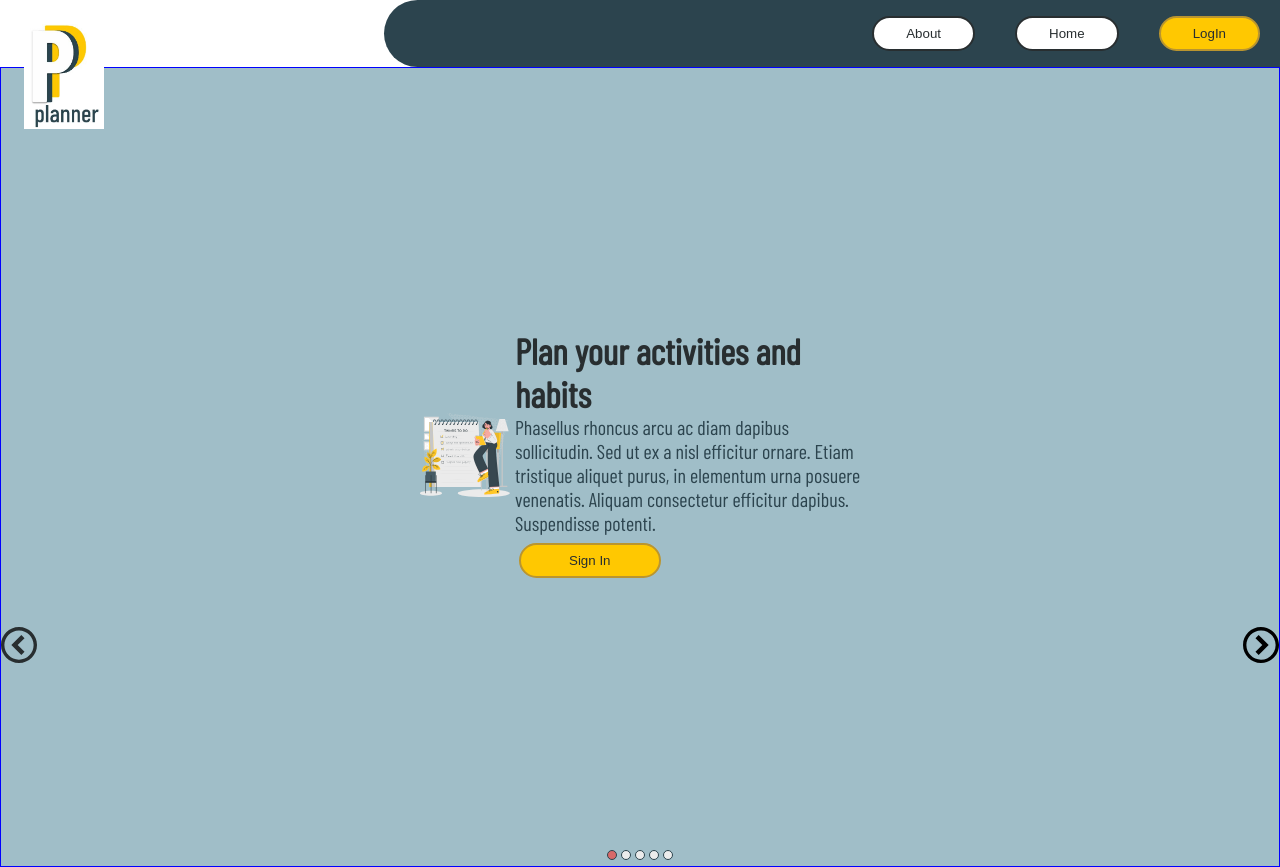
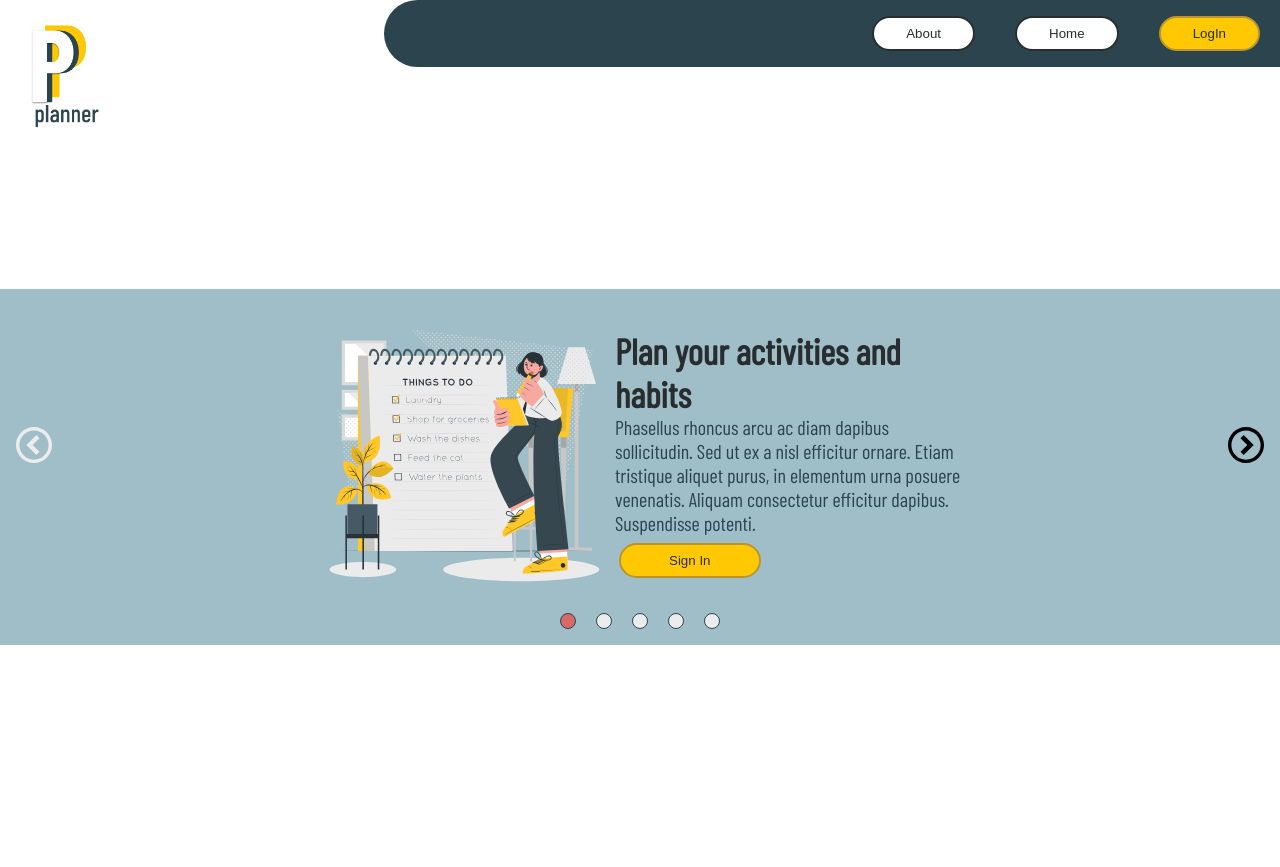
Before and after one commit to monika1127/PlannerApp, a React (Create React App) app: page /about in a window 1280 px wide. Shown: the top 867 px of the page. Built offline with nearby package versions, Linux system fonts and the light colour scheme.

Commit message:
slider - layout finished

```diff
--- a/src/stylesheet/application.css
+++ b/src/stylesheet/application.css
@@ -31,28 +31,37 @@
 }
 
 @media (min-width: 768px) {
-  .about-info {
+  .about-info .about-info {
     -webkit-box-orient: horizontal;
     -webkit-box-direction: normal;
         -ms-flex-direction: row;
             flex-direction: row;
   }
-  .about-info .about-info__image {
-    max-height: 300px;
-    max-width: 300px;
+  .about-info .about-info__image img {
+    width: 300px;
+    height: 300px;
   }
   .about-info .about-info__details {
     max-width: 350px;
   }
 }
 
-@media (min-width: 768px) and (min-width: 998px) {
-  .about-info__image {
-    max-height: 400px;
-    max-width: 400px;
+@media (min-width: 768px) and (min-width: 1440px) {
+  .about-info .about-info__image img {
+    width: 400px;
+    height: 400px;
   }
-  .about-info__details {
+  .about-info .about-info__details {
     max-width: 500px;
+  }
+}
+
+@media (min-width: 768px) {
+  .about-info {
+    -webkit-box-orient: horizontal;
+    -webkit-box-direction: normal;
+        -ms-flex-direction: row;
+            flex-direction: row;
   }
 }
 
@@ -295,7 +304,6 @@ body {
   display: flex;
   width: 100%;
   position: relative;
-  border: 1px solid blue;
   height: 100vh;
 }
 
@@ -322,15 +330,16 @@ body {
 
 .slider__btn {
   position: absolute;
-  top: 70%;
+  bottom: 50%;
+  color: #ececec;
 }
 
 .slider__btn--left {
-  left: 0;
+  left: 4px;
 }
 
 .slider__btn--right {
-  right: 0;
+  right: 4px;
 }
 
 .slider__counter {
@@ -358,13 +367,32 @@ body {
   background-color: #d76969;
 }
 
-@media (min-width: 1440px) {
-  .slide {
-    border: 1px solid red;
-    max-width: 1440px;
-  }
+@media (min-width: 768px) {
   .slider {
     height: auto;
+  }
+  .slider__btn--left {
+    left: 16px;
+  }
+  .slider__btn--right {
+    right: 16px;
+  }
+}
+
+@media (min-width: 768px) and (min-width: 992px) {
+  .slider__counter {
+    bottom: 16px;
+  }
+  .slider__counter .dot {
+    width: 16px;
+    height: 16px;
+    margin: 0px 10px;
+  }
+}
+
+@media (min-width: 768px) and (min-width: 992px) and (min-width: 1440px) {
+  .slide {
+    max-width: 1440px;
   }
 }
 
--- a/src/stylesheet/components/_aboutItem.sass
+++ b/src/stylesheet/components/_aboutItem.sass
@@ -17,20 +17,26 @@
     .about-info__description
         color: $primary
 
-@media(min-width: 768px)
-    .about-info
-        flex-direction: row
+    @media(min-width: 768px)
+        .about-info
+            flex-direction: row
         .about-info__image
-            max-height: 300px
-            max-width: 300px
+            img
+                width: 300px
+                height: 300px
 
         .about-info__details
             max-width: 350px
 
-    @media(min-width: 998px)
-        .about-info__image
-            max-height: 400px
-            max-width: 400px
+        @media(min-width: 1440px)
+            .about-info__image
+                img
+                    width: 400px
+                    height: 400px
 
-        .about-info__details
-            max-width: 500px
+            .about-info__details
+                max-width: 500px
+
+@media(min-width: 768px)
+    .about-info
+        flex-direction: row
--- a/src/stylesheet/shared/_slider.sass
+++ b/src/stylesheet/shared/_slider.sass
@@ -3,7 +3,6 @@
     display: flex
     width: 100%
     position: relative
-    border: 1px solid blue
     height: 100vh
 .slide
     padding: 16px 48px 36px 48px
@@ -19,13 +18,14 @@
 
 .slider__btn
     position: absolute
-    top: 70%
+    bottom: 50%
+    color: $neutral-light
 
 .slider__btn--left
-    left: 0
+    left: 4px
 
 .slider__btn--right
-    right: 0
+    right: 4px
 .slider__counter
     position: absolute
     width: 100%
@@ -42,10 +42,23 @@
         margin: 2px
     .dot--active
         background-color: $danger-light
-
-@media(min-width: 1440px)
-    .slide
-        border: 1px solid red
-        max-width: 1440px
+@media(min-width: 768px)
     .slider
         height: auto
+    .slider__btn--left
+        left: 16px
+
+    .slider__btn--right
+        right: 16px
+
+    @media(min-width: 992px)
+        .slider__counter
+            bottom: 16px
+            .dot
+                width: 16px
+                height: 16px
+                margin: 0px 10px
+
+        @media(min-width: 1440px)
+            .slide
+                max-width: 1440px
```
Also changed, not shown: 1 other file (tests, documents, lock files or other folders).
